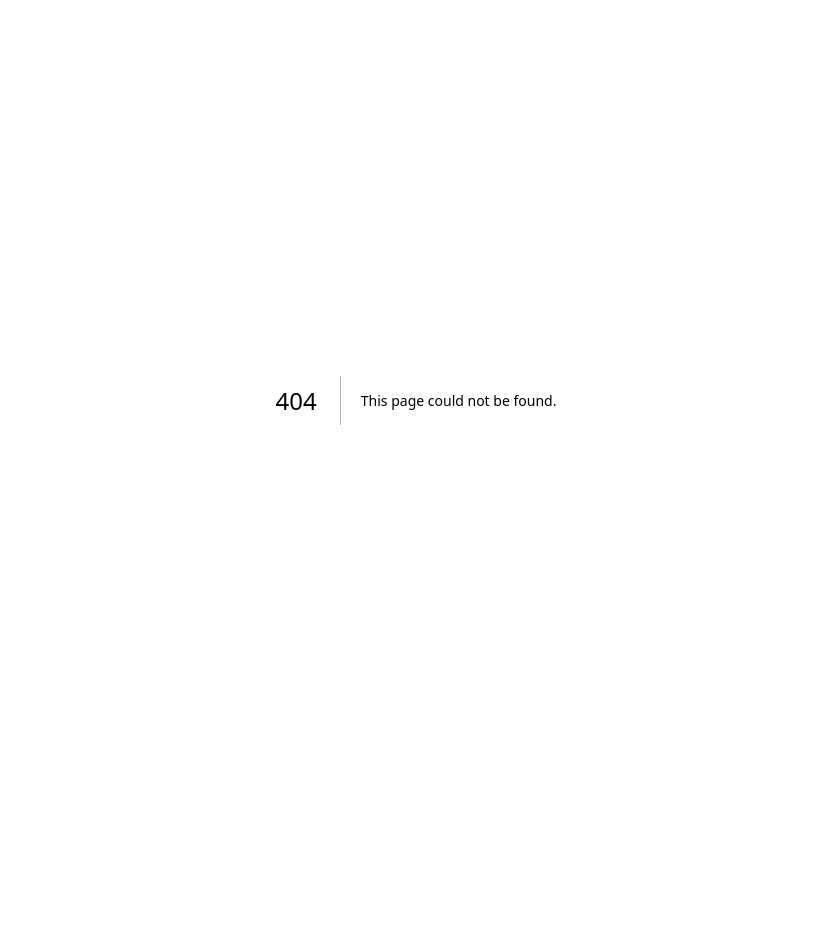
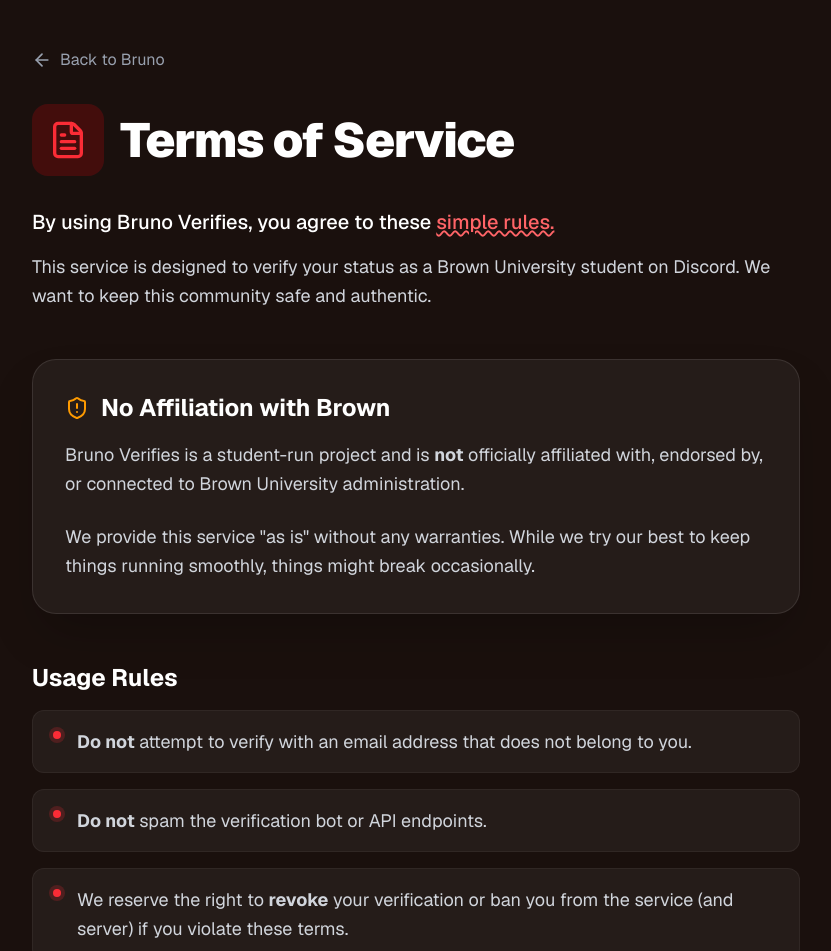
Before and after one commit to snomf/brown-verification, a Next.js app: page /terms in a window 1280 px wide. Before the commit this address had no page. Shown: the top 951 px of the page, without its empty margins (224-1055 px from the left). Before the commit the page ends 800 px from the top, so only its background shows below. Built offline with nearby package versions, Linux system fonts and the light colour scheme.

Commit message:
Terms and Icons

```diff
--- a/app/page.js
+++ b/app/page.js
@@ -2,7 +2,7 @@
 
 import { useState, useEffect } from 'react';
 import { supabase } from '@/lib/supabase';
-import { MessageSquare, Instagram, Shield } from 'lucide-react';
+import { MessageSquare, Instagram, Shield, FileText } from 'lucide-react';
 import BrunoBear from './components/BrunoBear';
 import { getRandomMessage } from '@/lib/bruno';
 import Link from 'next/link';
@@ -60,7 +60,6 @@
 
   return (
     <div className="min-h-screen bg-[#FDFBF7] text-[#4A3728] font-sans selection:bg-amber-200 flex flex-col">
-
       {/* Social Sidebar/Floating */}
       <div className="fixed bottom-6 right-6 flex flex-col gap-3 z-50">
         <a
@@ -90,6 +89,13 @@
 
       <div className="absolute top-6 right-6 md:top-10 md:right-10 z-50 flex gap-4 items-center">
         <Link
+          href="/terms"
+          className="text-sm font-bold text-amber-900/60 hover:text-amber-900 underline decoration-dotted underline-offset-4 flex items-center gap-1"
+        >
+          <FileText className="w-4 h-4" />
+          Terms
+        </Link>
+        <Link
           href="/privacy"
           className="text-sm font-bold text-amber-900/60 hover:text-amber-900 underline decoration-dotted underline-offset-4 flex items-center gap-1"
         >
@@ -106,7 +112,7 @@
             Bruno Verifies
           </h1>
           <p className="text-lg text-[#8C6B5D] font-medium">
-            The friendliest way to get into the Discord.
+            The Bruno-certified way to get your accepted role.
           </p>
         </div>
 
@@ -136,7 +142,7 @@
                     />
                     <div className="text-left">
                       <p className="text-xs font-bold text-amber-600 uppercase tracking-wider">Hello,</p>
-                      <p className="font-bold text-[#591C0B]">{user?.user_metadata?.full_name || user?.user_metadata?.name || 'Friend'}</p>
+                      <p className="font-bold text-[#591C0B]">{user?.user_metadata?.full_name || user?.user_metadata?.name || 'Brunonian'}</p>
                     </div>
                   </div>
                   <h2 className="text-2xl font-black text-[#591C0B] min-h-[4rem] flex items-center justify-center md:justify-start leading-tight">
@@ -147,7 +153,7 @@
                       href="/verify"
                       className="flex-1 py-4 bg-[#CE1126] text-white font-bold rounded-xl shadow-[4px_4px_0px_0px_rgba(0,0,0,1)] hover:shadow-[2px_2px_0px_0px_rgba(0,0,0,1)] hover:translate-x-[2px] hover:translate-y-[2px] transition-all border-2 border-black text-center text-lg"
                     >
-                      Verify Me!
+                      Verify Meeee!
                     </a>
                     <button
                       onClick={handleLogout}
@@ -164,7 +170,15 @@
       </main>
 
       <footer className="w-full text-center p-8 text-[#8C6B5D]/40 text-[10px] md:text-xs font-bold uppercase tracking-[0.2em]">
-        NOT AFFILIATED WITH BROWN UNIVERSITY • PROTECTED BY BRUNO THE BEAR, OF COURSE • © 2026 BRUNO VERIFIES, JUAINNY.COM
+        NOT AFFILIATED WITH BROWN UNIVERSITY • PROTECTED BY BRUNO THE BEAR, OF COURSE • © 2026 BRUNO VERIFIES,{' '}
+        <a
+          href="https://juainny.com"
+          target="_blank"
+          rel="noopener noreferrer"
+          className="hover:text-[#591C0B] transition-colors underline decoration-dotted underline-offset-2"
+        >
+          JUAINNY.COM
+        </a>
       </footer>
     </div>
   );
--- /dev/null
+++ b/app/terms/page.js
@@ -0,0 +1,75 @@
+'use client';
+
+import { FileText, ArrowLeft, ShieldAlert, Ban } from 'lucide-react';
+import { useRouter } from 'next/navigation';
+
+export default function TermsPage() {
+    const router = useRouter();
+
+    return (
+        <div className="min-h-screen bg-[#1a100d] text-white selection:bg-red-500/30 font-sans p-6 md:p-12">
+            <div className="max-w-3xl mx-auto">
+                <button
+                    onClick={() => router.push('/')}
+                    className="flex items-center gap-2 text-gray-400 hover:text-white transition-colors mb-8"
+                >
+                    <ArrowLeft className="w-5 h-5" />
+                    Back to Bruno
+                </button>
+
+                <div className="flex items-center gap-4 mb-8">
+                    <div className="bg-red-600/20 p-4 rounded-2xl">
+                        <FileText className="w-10 h-10 text-red-500" />
+                    </div>
+                    <h1 className="text-4xl md:text-5xl font-black tracking-tight">Terms of Service</h1>
+                </div>
+
+                <div className="space-y-12 text-gray-300 leading-relaxed text-lg">
+                    <section>
+                        <p className="text-xl font-medium text-white mb-4">
+                            By using Bruno Verifies, you agree to these <span className="text-red-400 underline decoration-wavy">simple rules.</span>
+                        </p>
+                        <p>
+                            This service is designed to verify your status as a Brown University student on Discord. We want to keep this community safe and authentic.
+                        </p>
+                    </section>
+
+                    <section className="bg-white/5 p-8 rounded-3xl border border-white/10 shadow-2xl">
+                        <h2 className="text-2xl font-bold text-white mb-4 flex items-center gap-3">
+                            <ShieldAlert className="w-6 h-6 text-amber-500" />
+                            No Affiliation with Brown
+                        </h2>
+                        <p className="mb-6">
+                            Bruno Verifies is a student-run project and is <strong>not</strong> officially affiliated with, endorsed by, or connected to Brown University administration.
+                        </p>
+                        <p>
+                            We provide this service "as is" without any warranties. While we try our best to keep things running smoothly, things might break occasionally.
+                        </p>
+                    </section>
+
+                    <section className="space-y-4">
+                        <h2 className="text-2xl font-bold text-white">Usage Rules</h2>
+                        <ul className="grid gap-4">
+                            <li className="bg-white/5 p-4 rounded-xl flex gap-3 items-start border border-white/5">
+                                <div className="bg-red-500/20 p-1 rounded-full"><div className="w-2 h-2 bg-red-500 rounded-full"></div></div>
+                                <span><strong>Do not</strong> attempt to verify with an email address that does not belong to you.</span>
+                            </li>
+                            <li className="bg-white/5 p-4 rounded-xl flex gap-3 items-start border border-white/5">
+                                <div className="bg-red-500/20 p-1 rounded-full"><div className="w-2 h-2 bg-red-500 rounded-full"></div></div>
+                                <span><strong>Do not</strong> spam the verification bot or API endpoints.</span>
+                            </li>
+                            <li className="bg-white/5 p-4 rounded-xl flex gap-3 items-start border border-white/5">
+                                <div className="bg-red-500/20 p-1 rounded-full"><div className="w-2 h-2 bg-red-500 rounded-full"></div></div>
+                                <span>We reserve the right to <strong>revoke</strong> your verification or ban you from the service (and server) if you violate these terms.</span>
+                            </li>
+                        </ul>
+                    </section>
+                </div>
+
+                <footer className="mt-20 pt-10 border-t border-white/10 text-center text-gray-600 text-sm">
+                    <p>Last updated: January 2025</p>
+                </footer>
+            </div>
+        </div>
+    );
+}
--- a/app/verify/page.js
+++ b/app/verify/page.js
@@ -3,7 +3,7 @@
 import { useState, useEffect } from 'react';
 import { supabase } from '@/lib/supabase';
 import { useRouter } from 'next/navigation';
-import { ArrowLeft, Loader2, Send, Check, MessageSquare, Instagram, Shield } from 'lucide-react';
+import { ArrowLeft, Loader2, Send, Check, MessageSquare, Instagram, Shield, FileText } from 'lucide-react';
 import BrunoBear from '../components/BrunoBear';
 import { getRandomMessage } from '@/lib/bruno';
 import Link from 'next/link';
@@ -127,6 +127,13 @@
 
             <div className="absolute top-6 right-6 md:top-10 md:right-10 z-50 flex gap-4">
                 <Link
+                    href="/terms"
+                    className="text-sm font-bold text-amber-900/60 hover:text-amber-900 underline decoration-dotted underline-offset-4 flex items-center gap-1"
+                >
+                    <FileText className="w-4 h-4" />
+                    Terms
+                </Link>
+                <Link
                     href="/privacy"
                     className="text-sm font-bold text-amber-900/60 hover:text-amber-900 underline decoration-dotted underline-offset-4 flex items-center gap-1"
                 >
--- a/bot.js
+++ b/bot.js
@@ -106,14 +106,14 @@
         await interaction.deferReply({ ephemeral: true });
 
         let email = options.getString('email')?.trim().toLowerCase();
-        if (!email) return interaction.editReply('Sniff... you forgot to give me an email!');
+        if (!email) return interaction.editReply('Sniff... you forgot to give me an email! Lets give that another try? <:bearbear:1458612533492711434>');
 
         if (!email.includes('@')) {
             email = `${email}@brown.edu`;
         }
 
         if (!email.endsWith('@brown.edu')) {
-            return interaction.editReply('<:bearbear:1458612533492711434> Grr... that doesn\'t look like a **@brown.edu** email!');
+            return interaction.editReply('<:bearbear:1458612533492711434> Grr... that doesn\'t look like a **@brown.edu** email! Are you really a brunonian? <:bearbear:1458612533492711434>');
         }
 
         try {
@@ -129,11 +129,11 @@
 
             if (checkError) {
                 console.error('[Bruno Error] Supabase Check Failed:', checkError);
-                return interaction.editReply('My database brain froze! Try again later.');
+                return interaction.editReply('My database brain froze! Pls try again later.');
             }
 
             if (existing) {
-                return interaction.editReply('<:BearShock:1460381158134120529> That email is already verified!\n\nCheck our [Privacy Policy](https://brunov.juainny.com/privacy)');
+                return interaction.editReply('<:BearShock:1460381158134120529> That email is already verified!\n\nCheck our [Terms](https://brunov.juainny.com/terms) & [Privacy Policy](https://brunov.juainny.com/privacy) and see how we manage that information.');
             }
 
             const code = Math.floor(100000 + Math.random() * 900000).toString();
@@ -163,7 +163,7 @@
                 html: `
                     <div style="font-family: sans-serif; max-width: 600px; margin: 0 auto; padding: 20px; border: 2px solid #FDFBF7; border-radius: 20px; text-align: center;">
                       <h1 style="color: #591C0B; font-size: 28px;">Verification Time! 🐻</h1>
-                      <p style="font-size: 16px; color: #4A3728;">Hi Brunonian! Grab this code to verify your acceptance:</p>
+                      <p style="font-size: 16px; color: #4A3728;">Hi Brunonian! We got your discord command, grab this code to verify your acceptance and get that role!:</p>
 
                       <div style="background: #FFF; border: 2px dashed #CE1126; padding: 20px; text-align: center; border-radius: 12px; font-size: 36px; font-weight: 800; letter-spacing: 5px; margin: 30px auto; color: #CE1126; max-width: 200px;">
                         ${code}
@@ -172,7 +172,7 @@
                       <p style="color: #8C6B5D; font-size: 14px;">This code self-destructs (expires) in 10 minutes.</p>
                       <hr style="border: 0; border-top: 1px solid #CE1126; opacity: 0.2; margin: 30px 0;">
                       <p style="color: #8C6B5D; font-size: 12px;">
-                        <a href="https://brunov.juainny.com/privacy" style="color: #CE1126; text-decoration: none; font-weight: bold;">Privacy Policy</a> • We hashed your email to protect your identity.
+                        <a href="https://brunov.juainny.com/terms" style="color: #CE1126; text-decoration: none; font-weight: bold;">Terms</a> • <a href="https://brunov.juainny.com/privacy" style="color: #CE1126; text-decoration: none; font-weight: bold;">Privacy Policy</a> • We hashed your email to protect your identity.
                       </p>
                     </div>
                 `
@@ -184,7 +184,7 @@
             }
 
             console.log(`[Bruno Log] Email successfully queued/sent. Resend ID: ${resendResponse.data?.id}`);
-            await interaction.editReply('<:bearbear:1458612533492711434> I sent my pigeon friend to your **Brown email**! Please **check your inbox**. Then, use the `/confirm` command with the code I sent you.\n\nCheck our [Privacy Policy](https://brunov.juainny.com/privacy)');
+            await interaction.editReply('<:bearbear:1458612533492711434> I sent my pigeon friend to your **Brown email**! Please **check your inbox**. Then, use the `/confirm` command with the code I sent you.\n\nCheck our [Terms](https://brunov.juainny.com/terms) & [Privacy Policy](https://brunov.juainny.com/privacy)');
         } catch (err) {
             console.error('[Bruno Error] /verify handler exception:', err);
             await interaction.editReply('Error! My pigeons are on strike and my email was not sent. Try again later.');
@@ -215,7 +215,7 @@
 
             if (!roleId) {
                 console.error('[Bruno Error] DISCORD_ROLE_ID is missing');
-                return interaction.editReply('I verified you, but I don\'t know what role to give! (Config Error)');
+                return interaction.editReply('I verified you, but I don\'t know what role to give! (Config Error, contact <@547599059024740374>)');
             }
 
             await member.roles.add(roleId);
@@ -232,7 +232,7 @@
 
             if (insertError) {
                 console.error('[Bruno Error] Failed to log verification to DB:', insertError);
-                return interaction.editReply('<:BearShock:1460381158134120529> I gave you the role, but my database brain is full! I couldn\'t save your record. Please let an admin know!');
+                return interaction.editReply('<:BearShock:1460381158134120529> I gave you the role, but my database brain is full! I couldn\'t save your record. Please let <@547599059024740374> know!');
             }
 
             console.log(`[Bruno Log] Saved verification for ${discordUserId} to Supabase.`);
@@ -243,10 +243,10 @@
             // Fire Webhook
             await logToChannel(discordUserId, 'command');
 
-            await interaction.editReply('<:Verified:1460379061816787139> You\'re verified!');
+            await interaction.editReply('<:Verified:1460379061816787139> You\'re verified, Bruno-approved, 100% bruninian, and ready to go!');
         } catch (err) {
             console.error('[Bruno Error] /confirm handler exception:', err);
-            await interaction.editReply('Error assigning role. Yell at an admin!');
+            await interaction.editReply('Error assigning role. Yell at <@547599059024740374>!');
         }
     }
 });
```
